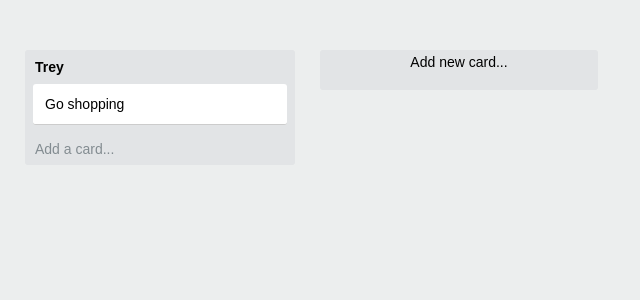
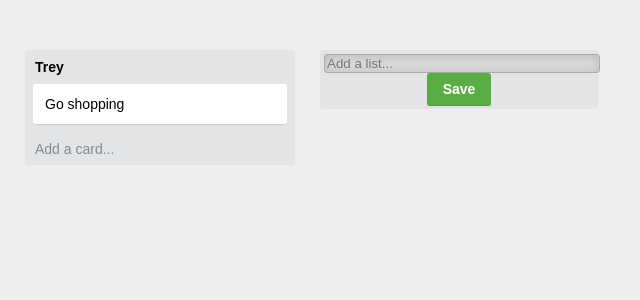
Before and after one commit to tgrander/trullo, a React (Create React App) app: page / in a window 1280 px wide. Shown: the top 300 px of the page, without its empty margins (0-640 px from the left). Built offline with nearby package versions, Linux system fonts and the light colour scheme.

Commit message:
rough draft of New List composer

```diff
--- a/src/components/Columns.js
+++ b/src/components/Columns.js
@@ -9,7 +9,11 @@ class Columns extends Component {
         {this.props.columns.map(column =>
           <ColumnContainer {...column} />)}
         <div className="new-list-composer list-wrapper">
-          Add new card...
+          <input
+            className="list-name-input"
+            placeholder="Add a list..."
+          />
+          <div className="confirm">Save</div>
         </div>
       </div>
     );
@@ -17,9 +21,3 @@ class Columns extends Component {
 }
 
 export default Columns;
-
-// <input
-//   className="list-name-input"
-//   placeholder="Add a list..."
-// />
-// <div className="confirm">Save</div>
```
